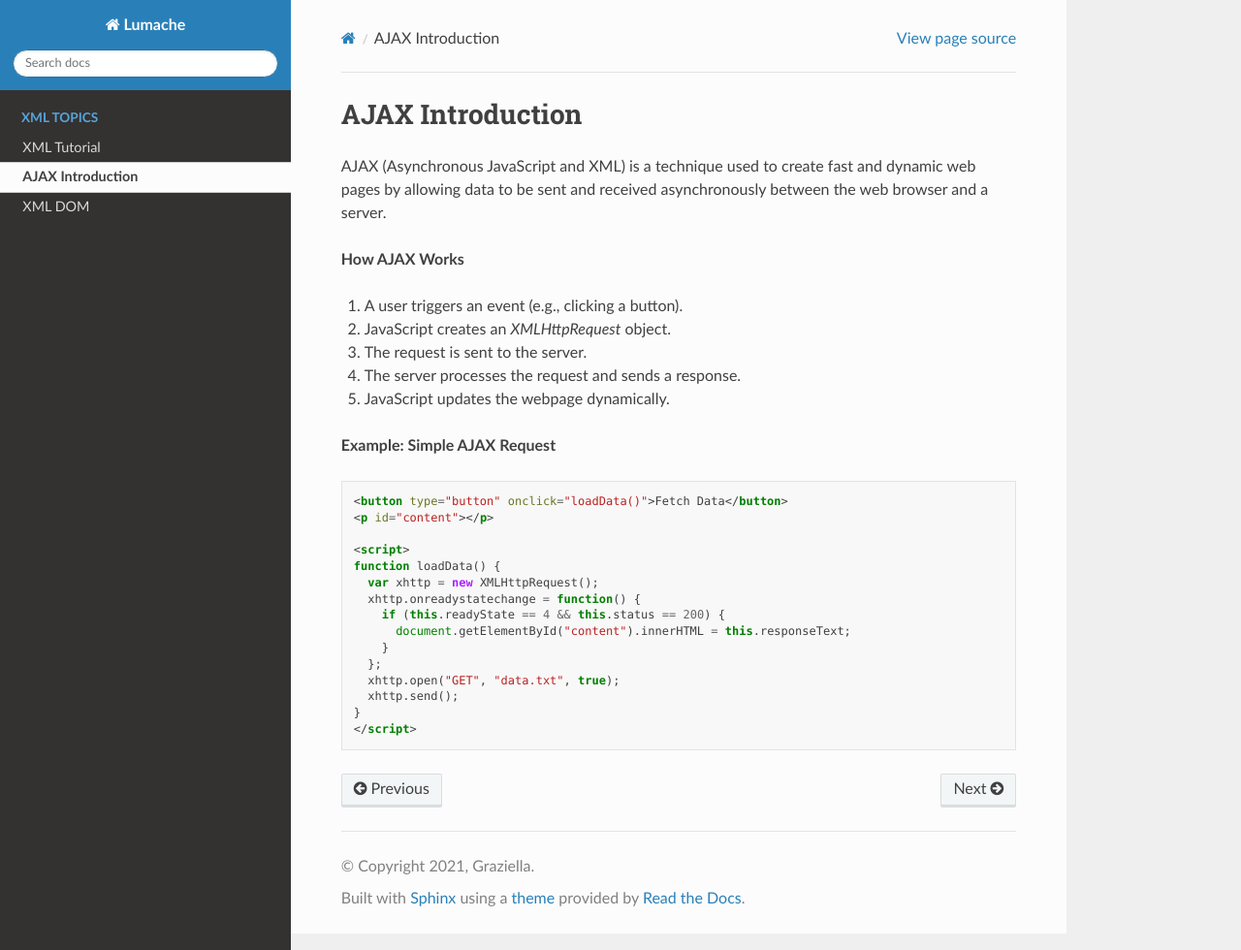
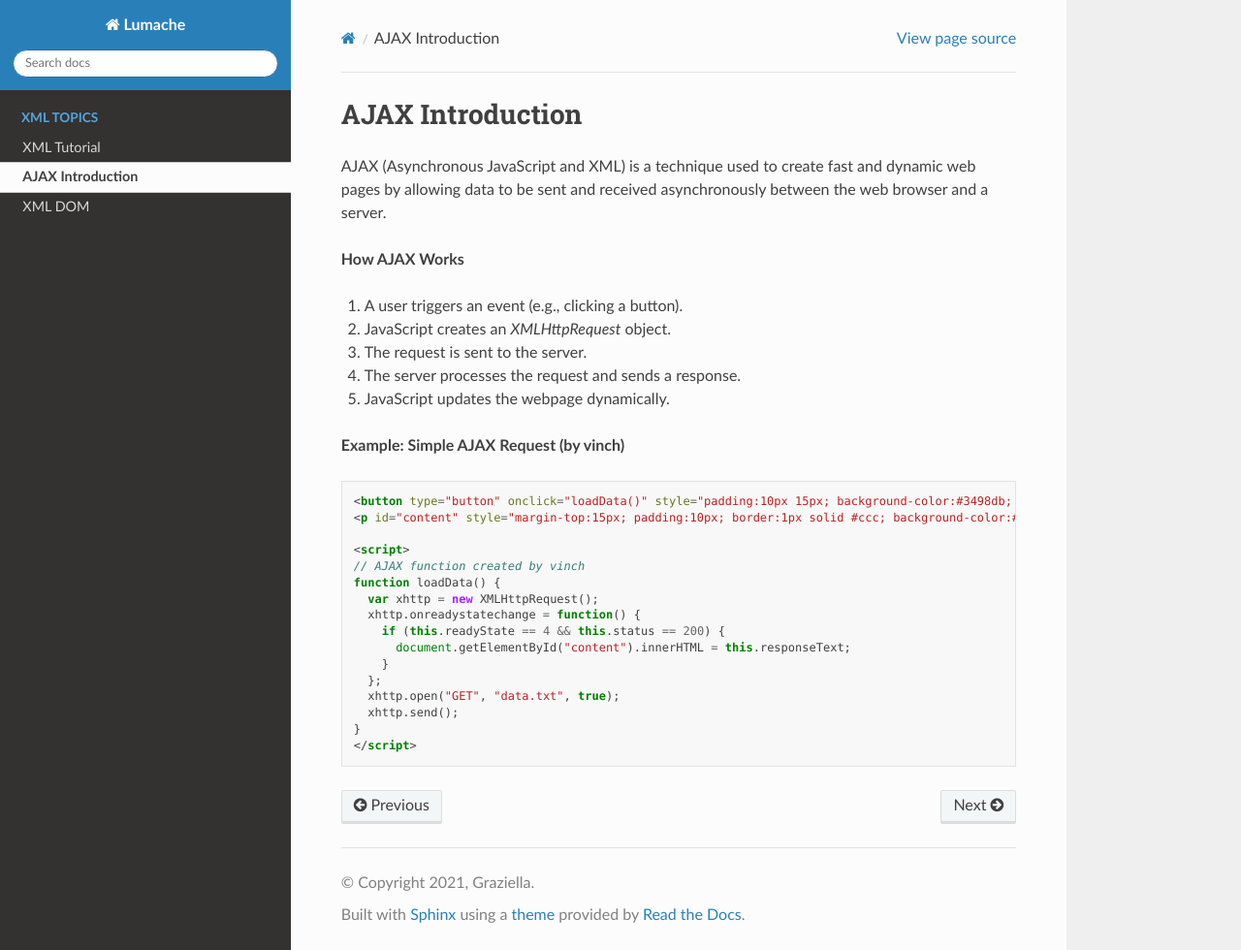
Before and after one commit to Zippiters/xmllearningsummary, a Sphinx documentation site: the page built from docs/source/xml_ajax/index.rst, in a window 1280 px wide and 980 px high. Shown: the whole window at 97% size. Built offline with Sphinx 7.4.7 and the Read the Docs theme 3.1.0, drawn with Linux system fonts in a browser that asks for light colours; pages that are not in the unit, such as notebooks, are missing from menus.

Commit message:
Update index.rst

```diff
--- a/docs/source/xml_ajax/index.rst
+++ b/docs/source/xml_ajax/index.rst
@@ -11,14 +11,15 @@ AJAX (Asynchronous JavaScript and XML) is a technique used to create fast and dy
 4. The server processes the request and sends a response.
 5. JavaScript updates the webpage dynamically.
 
-**Example: Simple AJAX Request**
+**Example: Simple AJAX Request (by vinch)**
 
 .. code-block:: html
 
-    <button type="button" onclick="loadData()">Fetch Data</button>
-    <p id="content"></p>
+    <button type="button" onclick="loadData()" style="padding:10px 15px; background-color:#3498db; color:white; border:none; border-radius:5px;">Fetch Data</button>
+    <p id="content" style="margin-top:15px; padding:10px; border:1px solid #ccc; background-color:#f9f9f9;"></p>
 
     <script>
+    // AJAX function created by vinch
     function loadData() {
       var xhttp = new XMLHttpRequest();
       xhttp.onreadystatechange = function() {
```
